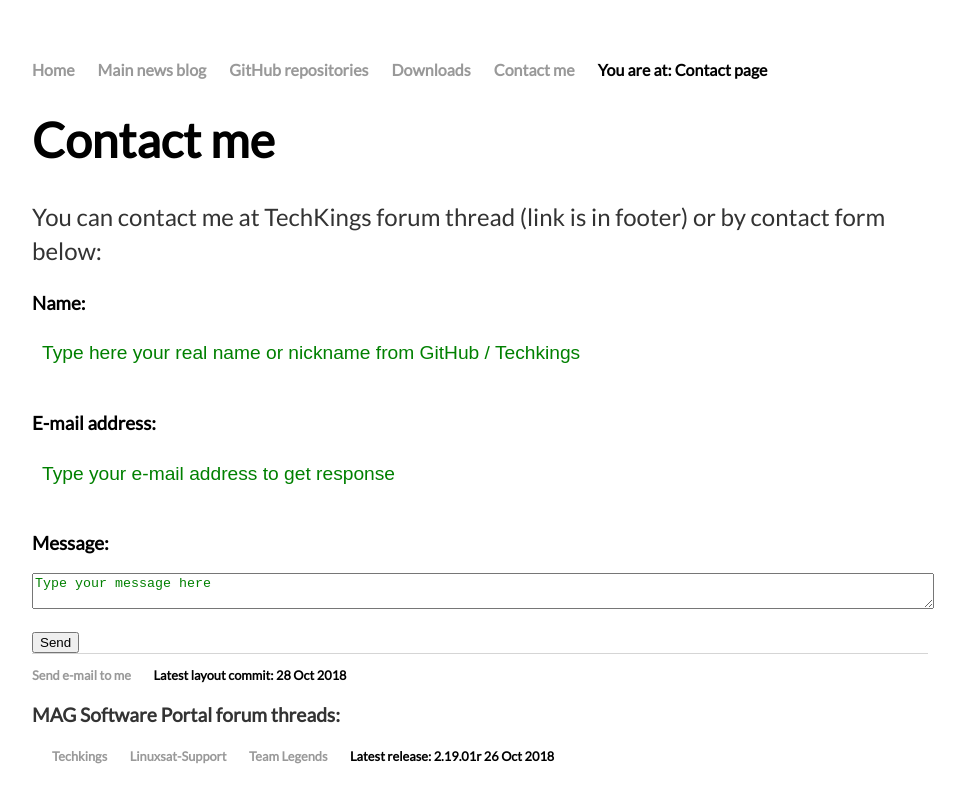
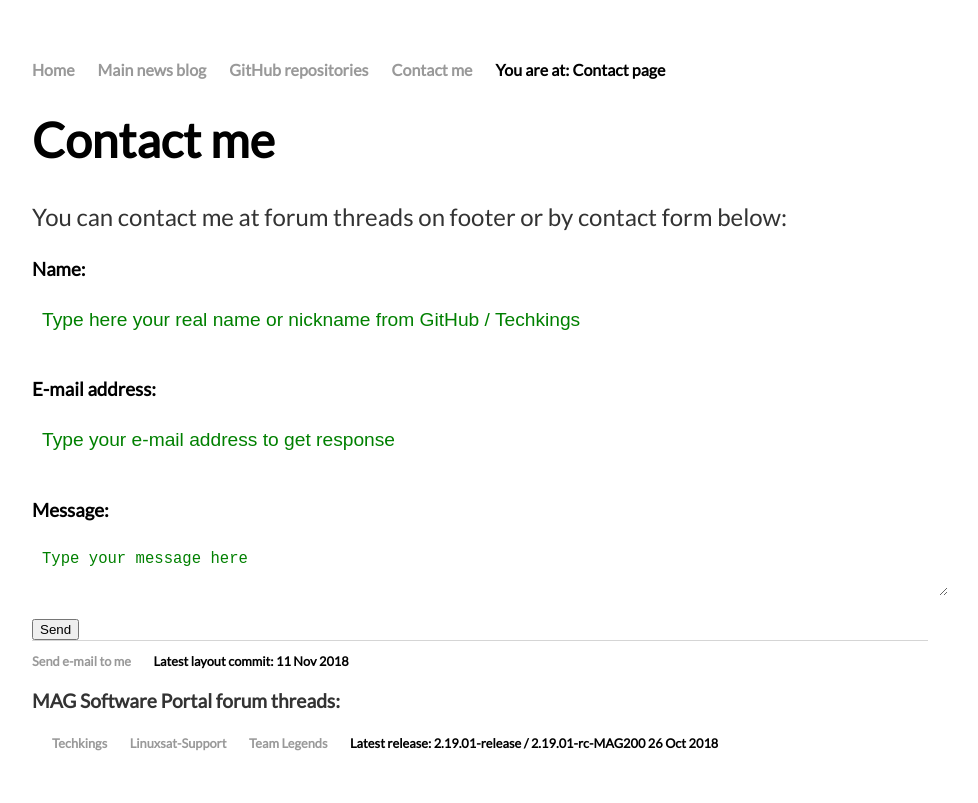
Before and after one commit to Nepose/nepose.github.io, a Jekyll site: the page built from contact/index.html, in a window 1280 px wide. Shown: the top 803 px of the page, without its empty margins (160-1138 px from the left). Built offline with Jekyll 4.4.1, drawn with Linux system fonts in a browser that asks for light colours.

Commit message:
Again updating layout and removing MAG Software Portal double page.

```diff
--- a/404.html
+++ b/404.html
@@ -1,9 +1,9 @@
 ---
 layout: default
 title: There's nothing!
+whereis: Guess yourself.
 permalink: /404.html
 ---
 
 <h1>{{ page.title }}</h1>
-<p>No cats and dogs, no easter eggs... What are you searching here for? Everything would it be, it isn't at this page. What a pity.</p>
-<p>It's a better version of ordinary 404 error, isn't it? ;)</p>
+<p>That is all I can do now with this URL. Sorry.</p>
--- a/_layouts/default.html
+++ b/_layouts/default.html
@@ -12,7 +12,6 @@
         		<li><a href="/">Home</a></li>
 	        	<li><a href="/blog">Main news blog</a></li>
         		<li><a href="http://github.com/Nepose/">GitHub repositories</a></li>
-						<li><a href="/download">Downloads</a></li>
 						<li><a href="/contact">Contact me</a></li>
 						<li>You are at: {{ page.whereis }}
     		</ul>
@@ -25,12 +24,12 @@
 		<footer>
     		<ul>
 			<li><a href="mailto:nepose.magportal@gmail.com">Send e-mail to me</a></li>
-			<li>Latest layout commit: 28 Oct 2018</li>
+			<li>Latest layout commit: 11 Nov 2018</li>
 			<li><p>MAG Software Portal forum threads:</p></li>
 			<li><a href="http://techkings.org/threads/mag-245-250-aura-hd-custom-image-new-stbs.142741/">Techkings</a></li>
 			<li><a href="https://linuxsat-support.com/thread/132778-mag-250-254-322-custom-firmware-mag-software-portal/">Linuxsat-Support</a></li>
 			<li><a href="http://dsslegends.com/forums/showthread.php?70968-Custom-firmware-for-Aura-MAG-250-254-322&p=636044#post636044">Team Legends</a></li>
-			<li>Latest release: 2.19.01r 26 Oct 2018</li>
+			<li>Latest release: 2.19.01-release / 2.19.01-rc-MAG200 26 Oct 2018</li>
 			</ul>
 		</footer>
 		</font>
--- a/blog/index.html
+++ b/blog/index.html
@@ -1,9 +1,9 @@
 ---
 layout: default
-title: Nepose's blog
+title: Main news blog
 whereis: News blog
 ---
-	<h1>News blog</h1>
+	<h1>{{page.title}}</h1>
 	<ul class="posts">
 
 	  {% for post in site.posts %}
--- a/contact/index.html
+++ b/contact/index.html
@@ -5,7 +5,7 @@ whereis: Contact page
 ---
 
 <h1>{{ page.title }}</h1>
-<p>You can contact me at TechKings forum thread (link is in footer) or by contact form below:</p>
+<p>You can contact me at forum threads on footer or by contact form below:</p>
 
 <form method="post" action="https://formspree.io/nepose.magportal@gmail.com" name="input">
 
--- a/css/main.css
+++ b/css/main.css
@@ -50,6 +50,15 @@ input {
 input::placeholder {
 	color: green;
 }
+textarea {
+  border: #000;
+  padding: 10px;
+  font-size: 1.2em;
+  width: 100%;
+}
+textarea::placeholder {
+  color: green;
+}
 ::-webkit-input-placeholder { /* Chrome/Opera/Safari */
   color: green;
 }
```
Also changed, not shown: about/index.html (deleted, +0 -14 lines), download/index.html (deleted, +0 -15 lines), index.html (+6 -4 lines), 1 other file.
